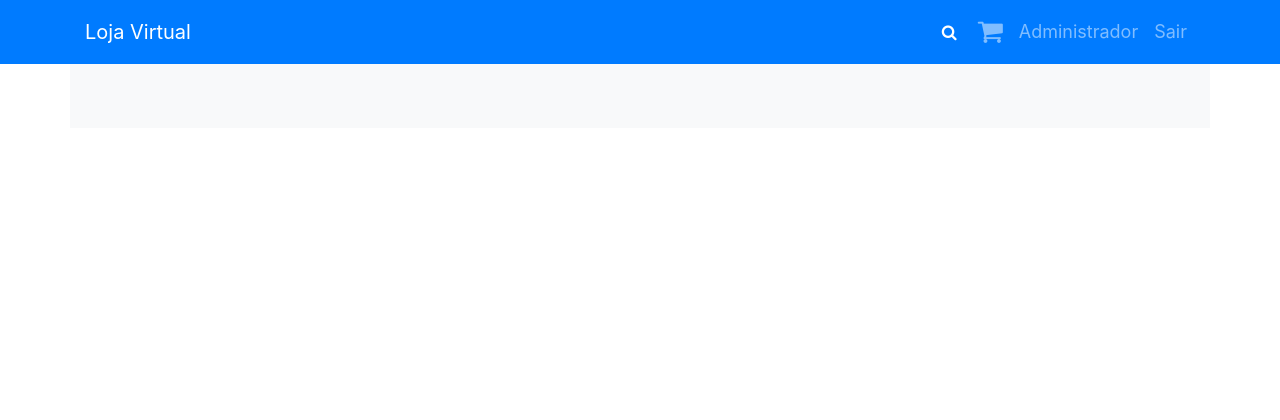
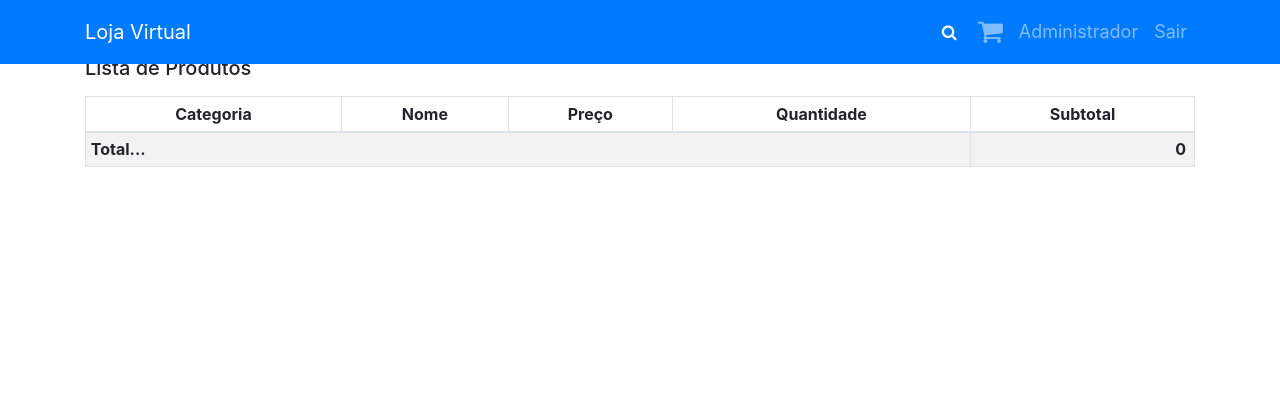
Before and after one commit to gabriel-bittencourt/trabalho_django, a Django app: page /carrinho in a window 1280 px wide. Shown: the top 420 px of the page. Run offline with Django 3.2, Linux system fonts and the light colour scheme; a user stored in the database is signed in; data comes from the database, SQL or seed files in the repository; both versions use the stored data as it was after the commit; some libraries are stand-ins or nearby versions.

Commit message:
Tabela de carrinho

```diff
--- a/produto/templates/produto/carrinho.html
+++ b/produto/templates/produto/carrinho.html
@@ -17,6 +17,53 @@ Title
 
 {% block content %}
 
+<h5 class="mb-3">Lista de Produtos</h5>
+<table style='width:100%' class='table table-striped table-sm table-bordered'>
+    <thead>
+        <tr>
+            <th class='texto text-center'>Categoria</th>
+            <th class='texto text-center'>Nome</th>
+            <th class='texto text-center'>Preço</th>
+            <th class='texto text-center'>Quantidade</th>
+            <th class='texto text-center'>Subtotal</th>
+            <!-- <th class='texto text-center'>Operação</th> -->
+        </tr>
+    </thead>
+    <tbody>
+
+        {% for subcategoria, produto, qtd, subtotal in produtos %}
+
+        <tr>
+            <td>{{subcategoria}}</td>
+            <td>{{produto}}</td>
+            <td>{{produto.preco}}</td>
+            <td>{{qtd}}</td>
+            <td>{{subtotal}}</td>
+        </tr>
+
+
+        {% endfor %}
+
+        <tr>
+            <td colspan='4' class='text-left'>
+                <span class='texto font-weight-bold'>
+                    Total...
+                </span>
+            </td>
+            <td class='text-right pr-2'>
+                <span id="total" class='texto font-weight-bold'>
+                    {{ total }}
+                </span>
+            </td>
+            <!-- <td width='15%'>
+
+            </td> -->
+        </tr>
+    </tbody>
+</table>
+
+
+
 {% endblock %}
 
 {% block domready %}
--- a/produto/views.py
+++ b/produto/views.py
@@ -5,6 +5,8 @@ from django.core.paginator import Paginator
 
 from .models import Categoria, SubCategoria, Produto, ItemCarrinho
 from .forms import ProdutoForm, PesquisaProdutoForm, RemoveProdutoForm, ItemCarrinhoForm
+
+from functools import reduce
 
 
 def lista_produtos(request, slug_subcategoria=None, admin=False):
@@ -85,7 +87,7 @@ def exibe_produto(request, id, slug_produto):
     return render(request, 'produto/exibe.html', {'produto': produto,
                                                   'form': form,
                                                   'form_remove_produto': form_remove_produto,
-                                                  'admin': admin })
+                                                  'admin': admin})
 
 
 def pesquisa_produto(request):
@@ -161,7 +163,7 @@ def editar(request, id):
     produto_form.fields['produto_id'].initial = id
 
     return render(request, 'produto/cadastro.html', {
-       'form': produto_form
+        'form': produto_form
     })
 
 
@@ -180,7 +182,22 @@ def remover(request):
 
 def carrinho(request):
 
-    return render(request, 'produto/index.html')
+    # Query de itens do carrinho
+    itens = ItemCarrinho.objects.filter(user=request.user)
+
+    # Vetor de (produto, qtd, subtotal) no carrinho do usuário atual
+    produtos = list(
+        ( (i.produto.subCategoria, i.produto, i.qtd, i.produto.preco * i.qtd) for i in itens )
+    )
+
+    # Soma dos subtotais
+    if produtos:
+        total = reduce(lambda a, b: a+b, list((produto[3] for produto in produtos)))
+    else:
+        total = 0
+
+    return render(request, 'produto/carrinho.html', {"total": total, "produtos": produtos})
+
 
 def adicionarAoCarrinho(request):
     if request.POST:
@@ -189,7 +206,8 @@ def adicionarAoCarrinho(request):
         produto = get_object_or_404(Produto, id=produto_id)
         qtd = 1
 
-        itemCarrinho = ItemCarrinho(produto=produto, user=request.user, qtd=qtd)
+        itemCarrinho = ItemCarrinho(
+            produto=produto, user=request.user, qtd=qtd)
 
         itemCarrinho.save()
 
```
Also changed, not shown: db.sqlite3.
